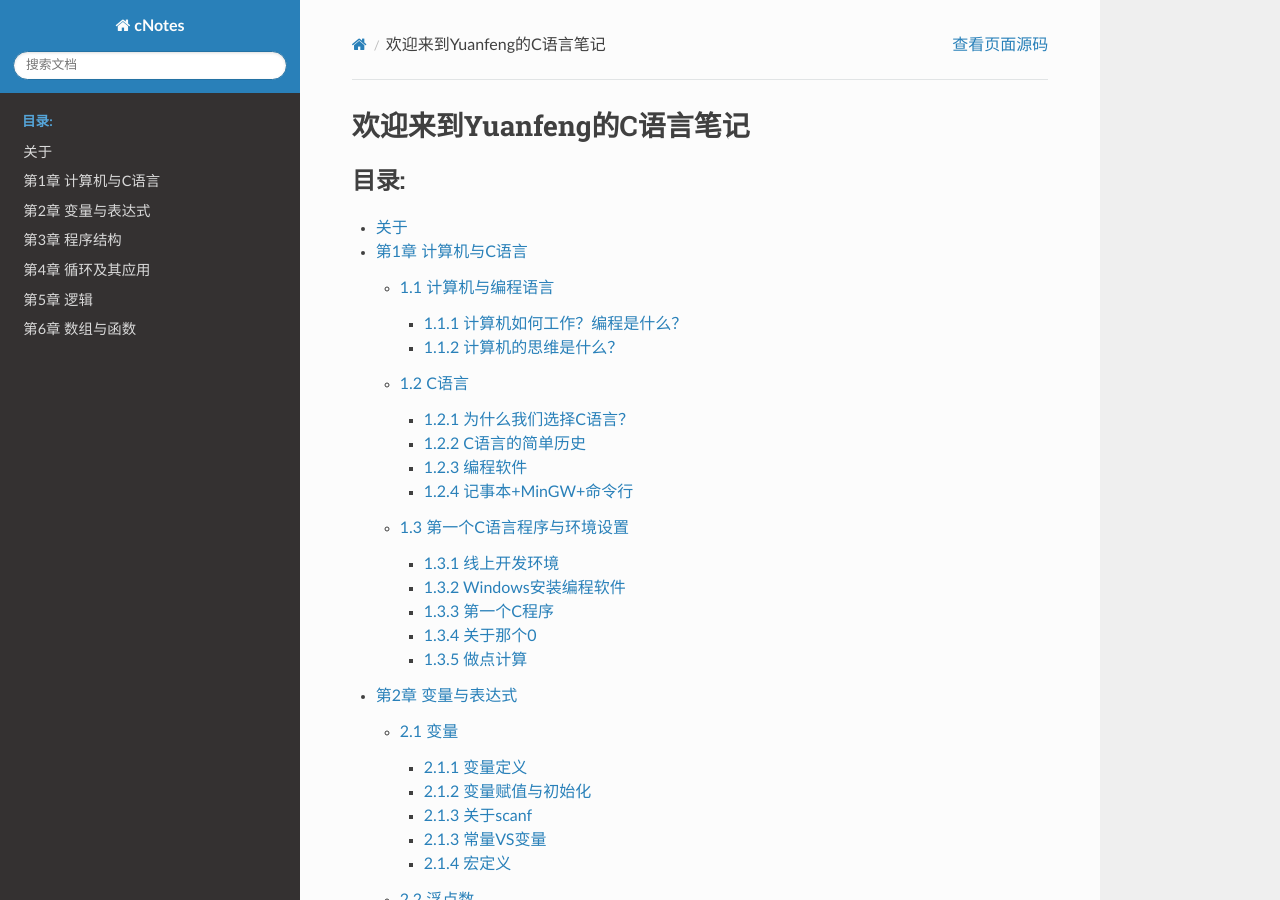
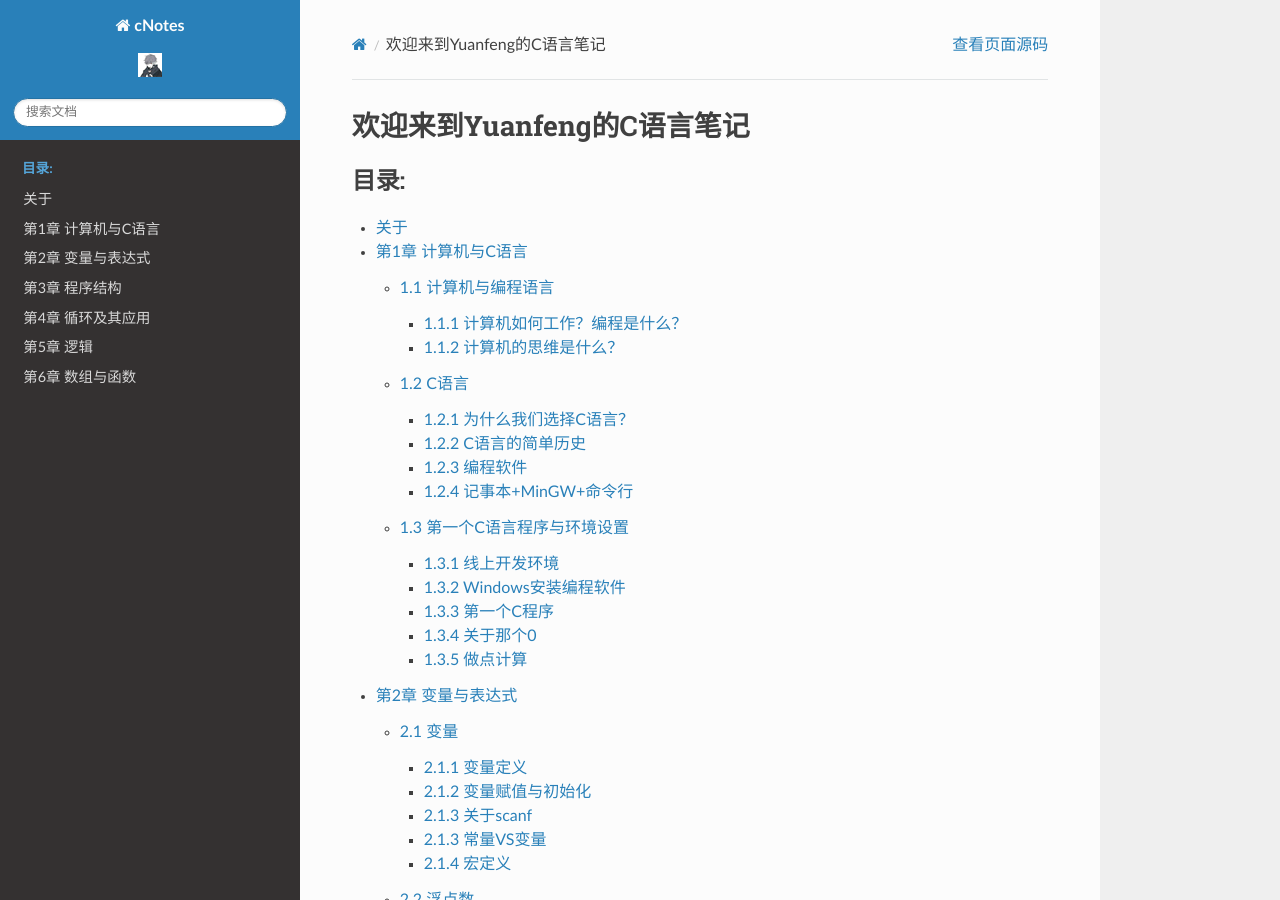
Before and after one commit to Yuanfeng123/cNotes, a Sphinx documentation site: the page built from source/index.rst, in a window 1280 px wide and 900 px high. Built offline with Sphinx 7.4.7 and the Read the Docs theme 2.0.0, drawn with Linux system fonts in a browser that asks for light colours.

Commit message:
Update conf.py

```diff
--- a/source/conf.py
+++ b/source/conf.py
@@ -62,4 +62,4 @@ html_theme = 'sphinx_rtd_theme'
 html_static_path = ['_static']
 
 
-html_logo = "logo.png"
+html_logo = "_static/logo.png"
```
